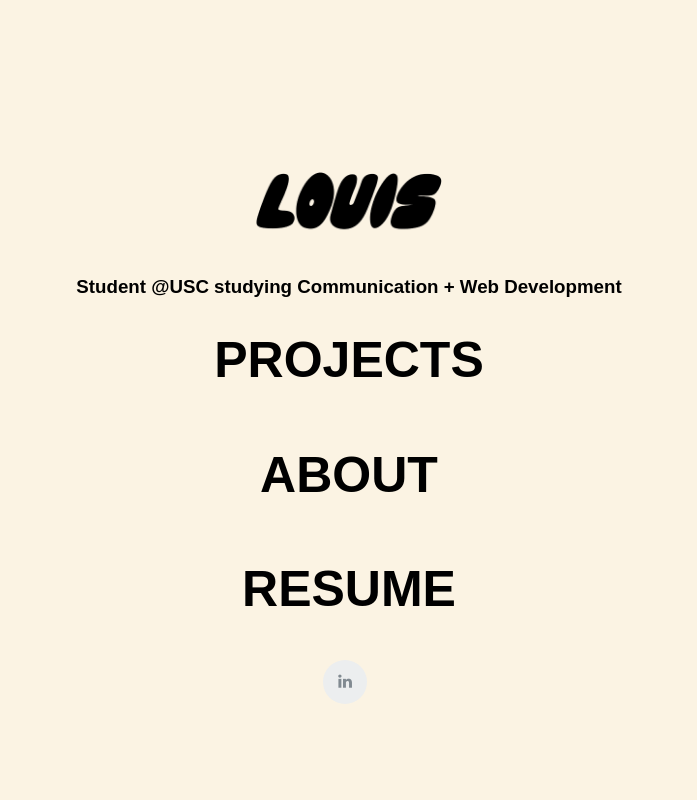
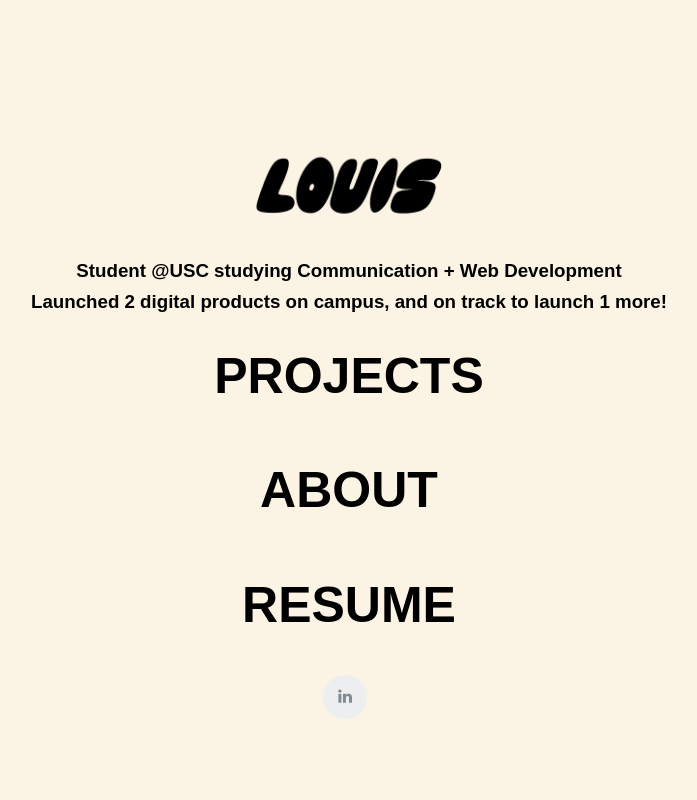
Before and after one commit to louissro/portfolio, a plain HTML site: page index.html in a window 1280 px wide. Shown: the top 800 px of the page, without its empty margins (291-988 px from the left). Drawn offline with Linux system fonts and the light colour scheme.

Commit message:
fix: changed one-liner

```diff
--- a/index.html
+++ b/index.html
@@ -21,6 +21,7 @@
       <div id="intro">
         <a href=""><img id="logo" src="img/logo.png" alt="Louis Logo" /></a>
         <h3>Student @USC studying Communication + Web Development</h3>
+        <h3 style="margin-top: -10px;">Launched 2 digital products on campus, and on track to launch 1 more!</h3>
         <h2><a href="#projects">PROJECTS</a></h2>
         <h2><a href="#about">ABOUT</a></h2>
         <h2><a href="https://drive.google.com/file/d/1gFibA76QQocyPWRX4sYidc19v6iXdnJs/view?usp=sharing" target="_blank">RESUME</a></h2>
```
